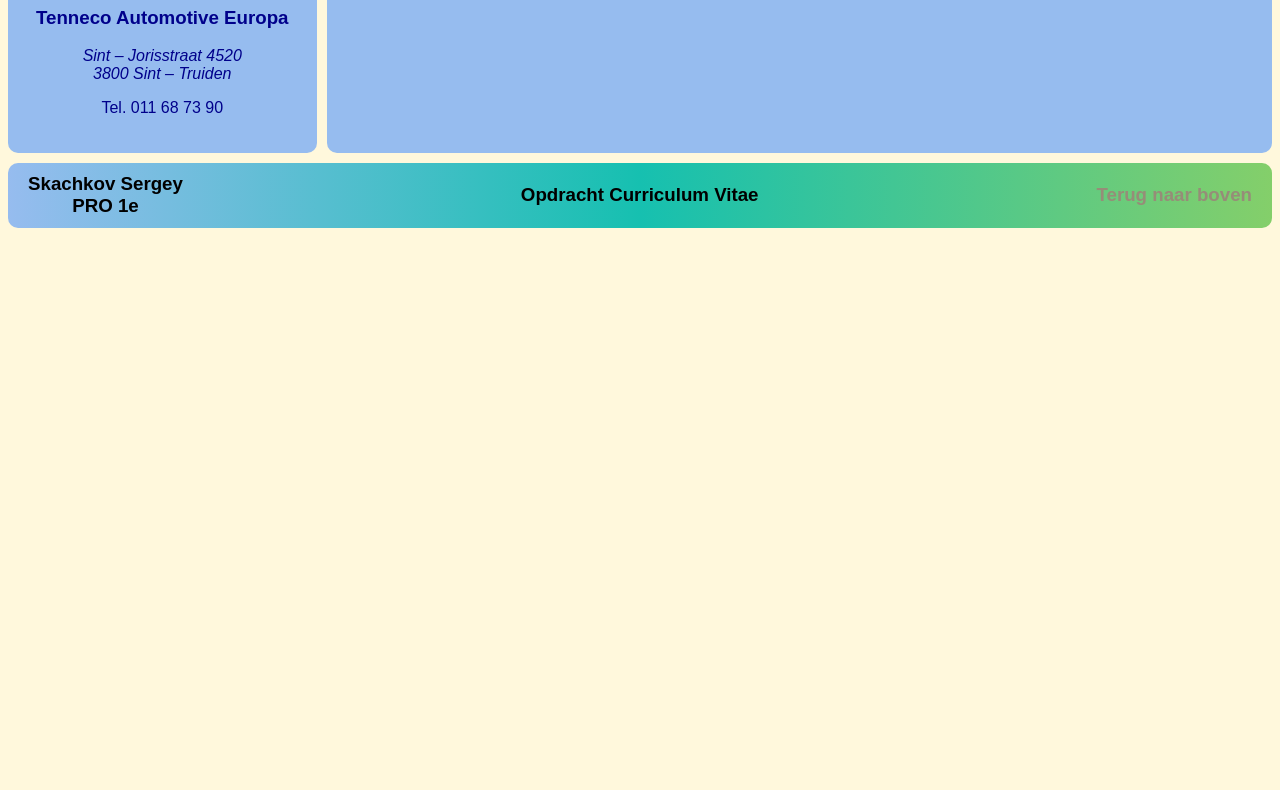
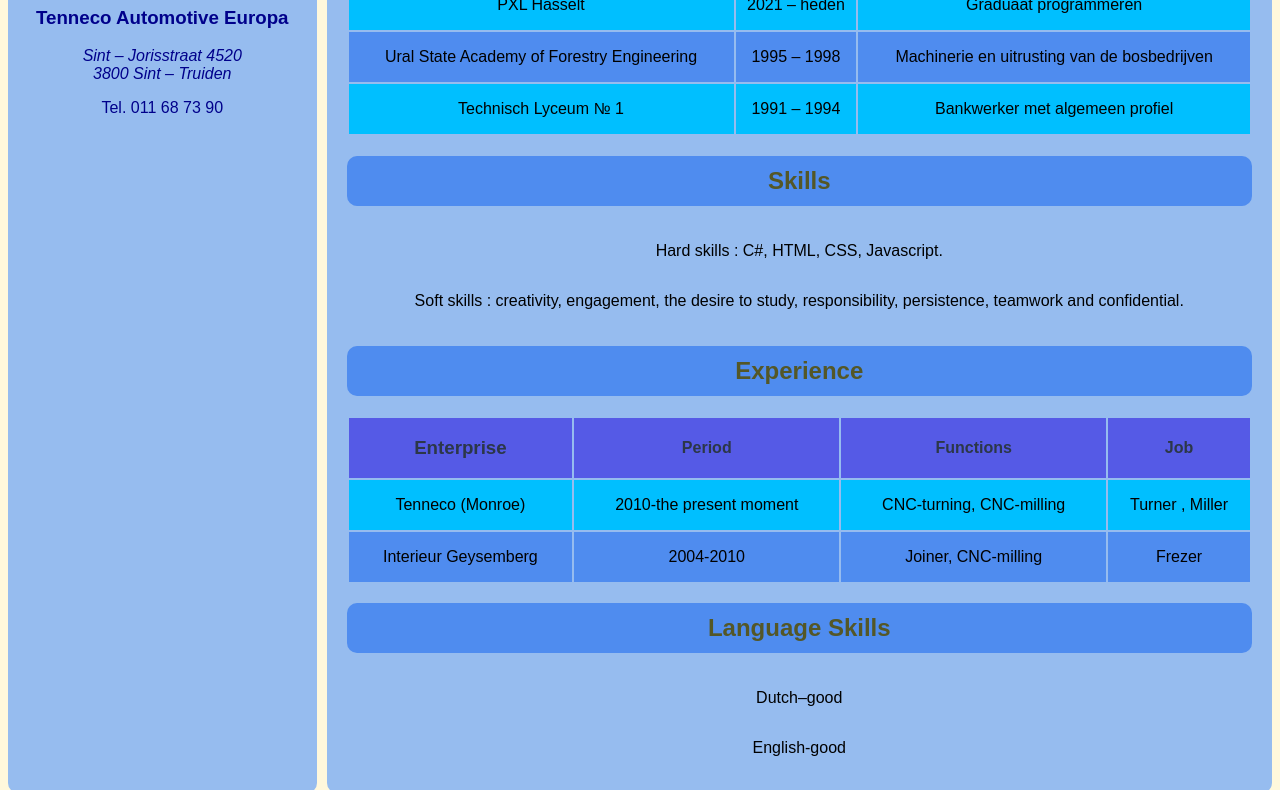
Before and after one commit to SkachkovSergey/Curriculum-Vitae, a plain HTML site: page index.html in a window 1280 px wide. Shown: the part 558-1348 px from the top of the page. Before the commit the page ends 851 px from the top, so only its background shows below. Drawn offline with Linux system fonts and the light colour scheme.

Commit message:
CV-05 added content to the main

```diff
--- a/index.html
+++ b/index.html
@@ -27,7 +27,7 @@
                       <a href="tel:0032489552370"><i class="fa-solid fa-phone fa-3x"></i></a>
                   </li>
                   <li class="website">
-                      <a href="https://portfolio.sergeyskachkov.be/"><i class="fa-solid fa-earth-europe fa-3x"></i></a>
+                      <a href="https://skachkovsergey.github.io/Portfolio/"><i class="fa-solid fa-earth-europe fa-3x"></i></a>
                   </li>
                   <li class="linkedIn">
                       <a href="https://www.linkedin.com/in/sergey-skachkov-945b461a2"><i class="fa-brands fa-linkedin fa-3x"></i></a>
@@ -42,11 +42,88 @@
               <p>Tel. 011 68 73 90</p>
           </div>
       </div>
-      <div class="grid-item main">Main</div>
+      <div class="grid-item main">
+          <div class="item">
+              <h2>Profiel</h2>
+              <p>Ik ben een toegewijde programmeur.  Dankzij mijn
+                  jarenlange ervaring streef ik naar een effectieve,
+                  resultaatgerichte aanpak. Ik zou mezelf het best
+                  kunnen omschrijven als een kwaliteitsgericht persoon.</p>
+          </div>
+          <div class="item">
+              <h2>Opleiding</h2>
+              <table>
+                  <thead class="table-heading">
+                  <tr>
+                      <th><h3>Onderwijsinstelling</h3></th>
+                      <th><h3>Periode</h3></th>
+                      <th><h3>Specialiteit</h3></th>
+                  </tr>
+                  </thead>
+                  <tbody class="table-body">
+                  <tr>
+                      <td>PXL Hasselt</td>
+                      <td>2021 – heden</td>
+                      <td>Graduaat   programmeren</td>
+                  </tr>
+                  <tr>
+                      <td>Ural State Academy of Forestry Engineering</td>
+                      <td>1995 – 1998</td>
+                      <td>Machinerie en uitrusting van de bosbedrijven</td>
+                  </tr>
+                  <tr>
+                      <td>Technisch Lyceum № 1</td>
+                      <td>1991 – 1994</td>
+                      <td>Bankwerker met algemeen profiel</td>
+                  </tr>
+                  </tbody>
+              </table>
+          </div>
+          <div class="item">
+              <h2>Skills</h2>
+              <p>Hard skills : C#, HTML, CSS, Javascript.</p>
+              <p>Soft skills : creativity, engagement, the desire to study,
+                  responsibility, persistence, teamwork and confidential.</p>
+          </div>
+          <div class="item">
+              <h2>Experience</h2>
+              <table>
+                  <thead class="table-heading">
+                  <tr>
+                      <th><h3>Enterprise</h3></th>
+                      <th>Period</th>
+                      <th>Functions</th>
+                      <th>Job</th>
+                  </tr>
+                  </thead>
+                  <tbody class="table-body">
+                  <tr>
+                      <td>Tenneco (Monroe)</td>
+                      <td>2010-the present moment</td>
+                      <td>CNC-turning,
+                          CNC-milling</td>
+                      <td>Turner , Miller</td>
+                  </tr>
+                  <tr>
+                      <td>Interieur Geysemberg</td>
+                      <td>2004-2010</td>
+                      <td>Joiner, CNC-milling</td>
+                      <td>Frezer</td>
+                  </tr>
+                  </tbody>
+              </table>
+          </div>
+          <div class="item">
+              <h2>Language Skills</h2>
+              <p>Dutch–good</p>
+              <p>English-good</p>
+          </div>
+      </div>
+
       <div class="grid-item footer">
           <h3>Skachkov Sergey <br>PRO 1e</h3>
-          <h3>Opdracht Curriculum Vitae</h3>
-          <h3><a href="#">Terug naar boven</a></h3>
+          <h1>Task Curriculum Vitae</h1>
+          <h3 class="to-the-top"><a href="#">To the Top</a></h3>
       </div>
   </div>
 </body>
--- a/style.css
+++ b/style.css
@@ -4,6 +4,11 @@
 }
 body {
     background-color: cornsilk;
+    margin-bottom: 0;
+}
+div{
+    padding: 0;
+    box-sizing: border-box;
 }
 .grid-container {
     display: grid;
@@ -37,6 +42,27 @@ body {
     grid-area: sidebar;
     color: darkblue;
 }
+img{
+    border: solid 1px #4f8cef;
+    border-radius: 5%;
+    width: 80%;
+    height: 80%;
+    margin: 15px;
+    box-shadow: 5px 5px 15px black;
+}
+img:hover{
+    box-shadow: 5px 5px 20px  black;
+    transition: transform 700ms ease-in-out;
+}
+img:active{
+    border: solid 1px blue;
+    box-shadow: 1px 1px 2px blue;
+    transform: translateY(-3px);
+}
+#picture {
+    width: 80%;
+    margin: 0 auto;
+}
 .line{
     border-top: solid 2px #4f8cef;
 }
@@ -52,8 +78,52 @@ a{
     color: #968d78;
     text-decoration: none;
 }
+.email:hover {
+    transform: scale(1.1);
+}
+.phone:hover {
+    transform: scale(1.1);
+}
+.website:hover {
+    transform: scale(1.1);
+}
+.linkedIn:hover {
+    transform: scale(1.1);
+}
 .main {
     grid-area: main;
+}
+h2{
+    color: #545727;
+}
+.item h2{
+    background-color: #4f8cef;
+    height: 50px;
+    border-radius: 10px;
+    display: flex;
+    justify-content: center;
+    align-items: center;
+}
+.item {
+    display: flex;
+    flex-direction: column;
+}
+.table-heading{
+    background-color: #555ae6;
+}
+.table-body tr:nth-child(odd){
+    background-color: deepskyblue;
+    height: 50px;
+}
+.table-body tr:nth-child(even){
+    background-color: #4f8cef;
+    height: 50px;
+}
+th {
+    color: #2c3748;
+}
+td{
+    color: black;
 }
 .footer {
     grid-area: footer;
@@ -61,26 +131,9 @@ a{
     display: flex;
     justify-content: space-between;
     align-items: center;
-    max-height: 20%;
+    max-height: 90%;
+    color: #2c3748;
 }
-img{
-    border: solid 1px #4f8cef;
-    border-radius: 5%;
-    width: 80%;
-    height: 80%;
-    margin: 15px;
-    box-shadow: 5px 5px 15px black;
+.to-the-top:hover {
+    transform: scale(1.1);
 }
-img:hover{
-    box-shadow: 5px 5px 20px  black;
-    transition: transform 700ms ease-in-out;
-}
-img:active{
-    border: solid 1px blue;
-    box-shadow: 5px 5px 20px black;
-    transform: translateY(-5px);
-}
-#picture {
-    width: 80%;
-    margin: 0 auto;
-}
```
